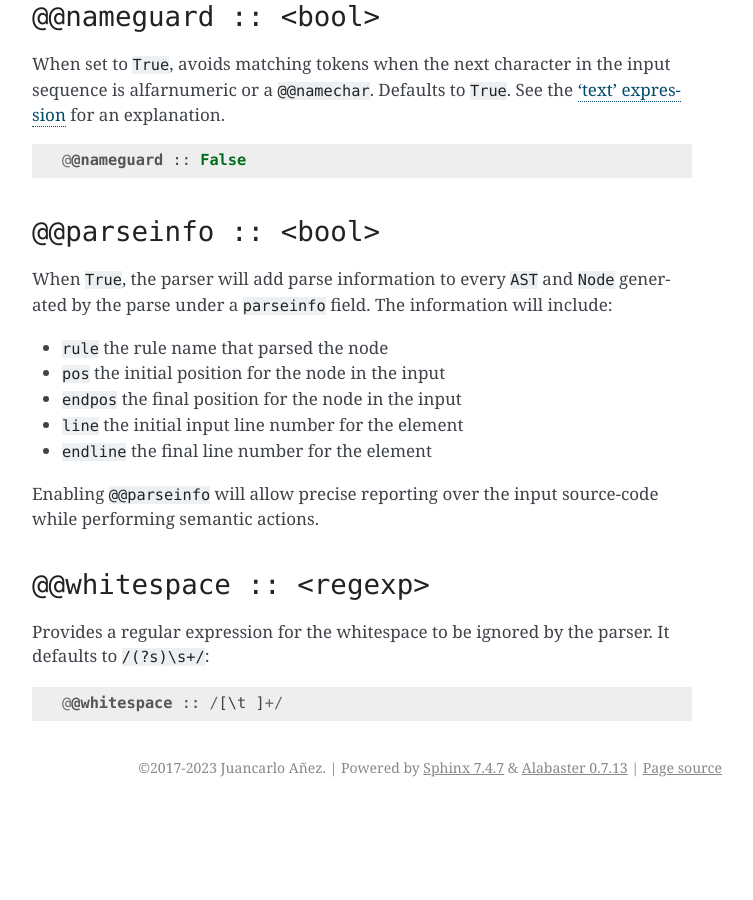
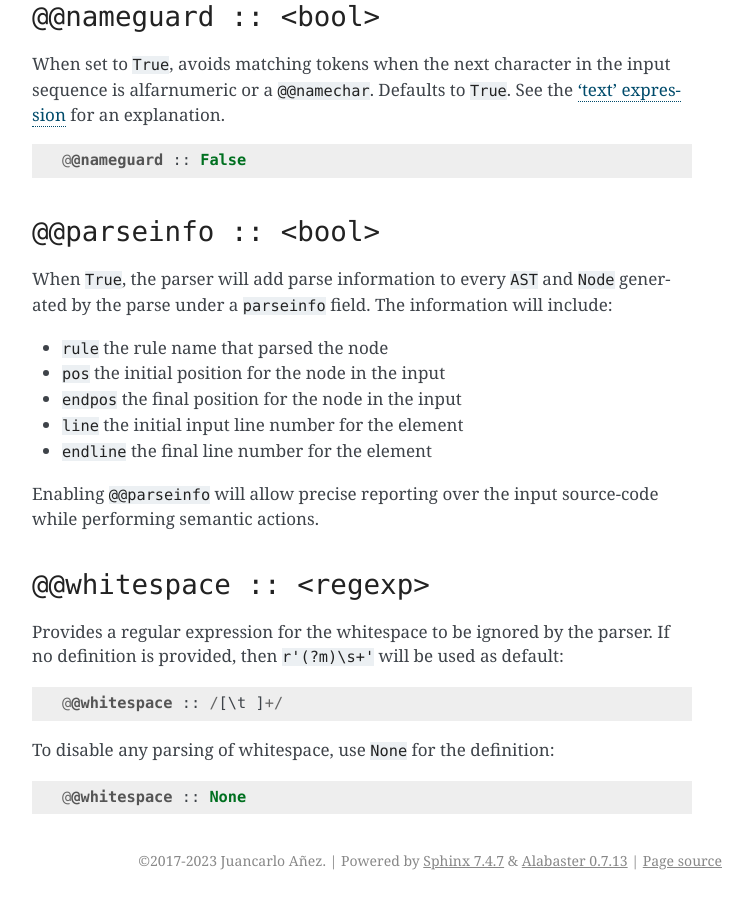
Before and after one commit to neogeny/TatSu, a Sphinx documentation site: the page built from docs/directives.rst, in a window 1280 px wide and 900 px high, scrolled down 1573 px. Shown: the whole window, without its empty margins (388-1141 px from the left). Built offline with Sphinx 7.4.7, drawn with Linux system fonts in a browser that asks for light colours; pages that are not in the unit, such as notebooks, are missing from menus; the version number is read from the project's files by our own code; before the commit the page ends 2380 px from its top, so only the background shows below that.

Commit message:
[buffering] keep default for whitespace but honor None correctly
fixes #330

```diff
--- a/docs/directives.rst
+++ b/docs/directives.rst
@@ -109,8 +109,15 @@ Enabling ``@@parseinfo`` will allow precise reporting over the input source-code
 ``@@whitespace :: <regexp>``
 ~~~~~~~~~~~~~~~~~~~~~~~~~~~~
 
-Provides a regular expression for the whitespace to be ignored by the parser. It defaults to ``/(?s)\s+/``:
+Provides a regular expression for the whitespace to be ignored by the parser. If no definition is
+provided, then ``r'(?m)\s+'`` will be used as default:
 
 .. code::
 
     @@whitespace :: /[\t ]+/
+
+To disable any parsing of whitespace, use ``None`` for the definition:
+
+.. code::
+
+    @@whitespace :: None
```
Also changed, not shown: docs/syntax.rst (+14 -0 lines), 4 other files.
